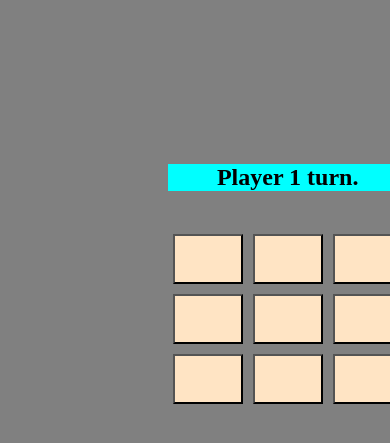
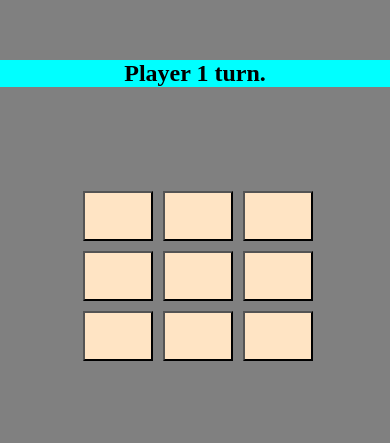
Before and after one commit to Rahulgupta848/Tic-Tac-Toe, a plain HTML site: page tic tac toe/index.html in a window 390 px wide. Shown: the part 109-552 px from the top of the page. Drawn offline with Linux system fonts and the light colour scheme.

Commit message:
media queries for mobiles added

```diff
--- a/tic tac toe/style.css
+++ b/tic tac toe/style.css
@@ -33,3 +33,26 @@
      top:65%;
      left:35%;
 }
+
+@media  screen and (max-width:500px) {
+     *{
+          padding:0px;
+          margin:0px;
+     }
+     .info{
+          width:100%;
+     }
+     #playerTurn{
+          width:100%;
+          position:absolute;
+          left:0%;
+          top:20%;
+
+     }
+     .gamegrid{
+          left:20%;
+          right:20%;
+          top:35%;
+     }
+
+}
```
